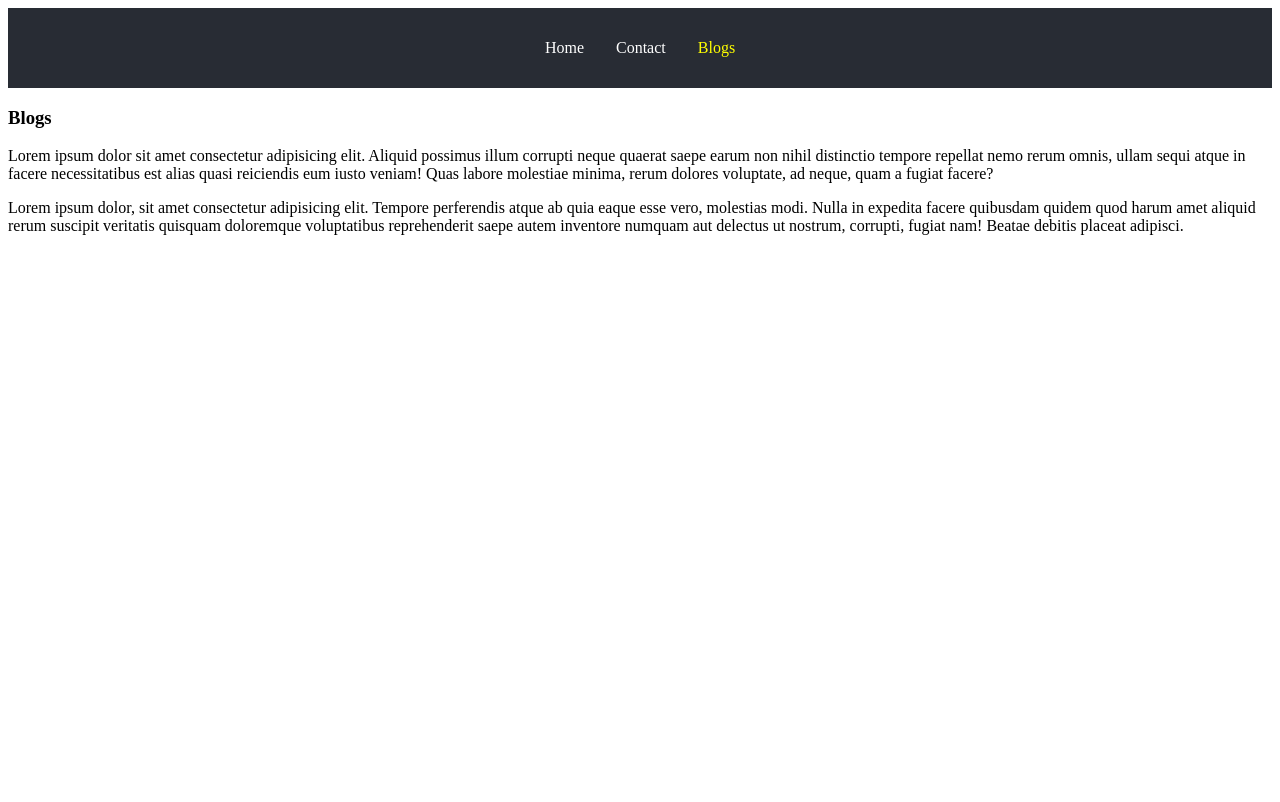
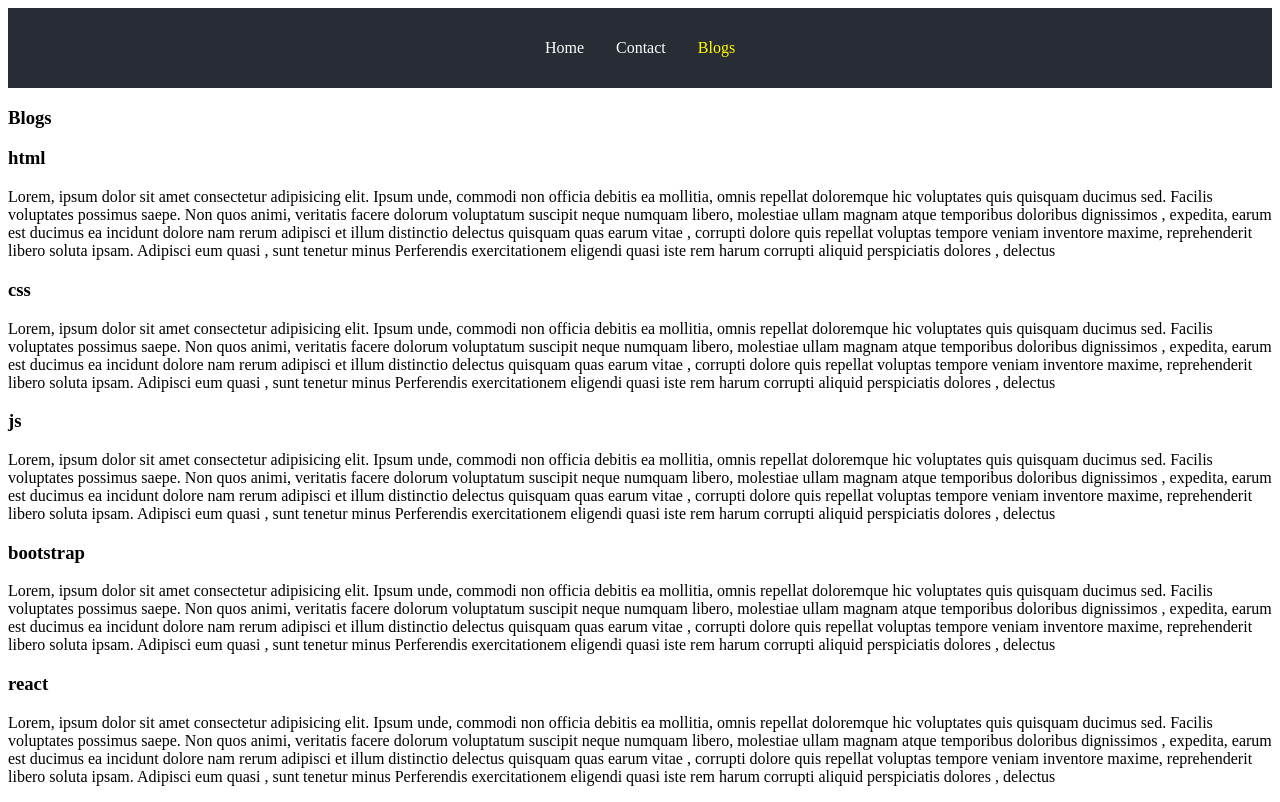
Before and after one commit to mdhasibulhasan907/React_Dynamic_Routing, a React (Vite) app: page /blogs in a window 1280 px wide. Built offline with nearby package versions, Linux system fonts and the light colour scheme.

Commit message:
Scenario created

```diff
--- /dev/null
+++ b/src/data.jsx
@@ -0,0 +1,60 @@
+export const blogsData=[
+
+ {
+    id:1,
+    title:"html",
+    body:`Lorem, ipsum dolor sit amet consectetur adipisicing elit. Ipsum unde, commodi non officia debitis ea mollitia,
+    omnis repellat doloremque hic voluptates quis quisquam ducimus sed. Facilis voluptates possimus saepe. Non quos animi,
+    veritatis facere dolorum voluptatum suscipit neque numquam libero, molestiae ullam magnam atque temporibus doloribus dignissimos ,
+    expedita, earum est ducimus ea incidunt dolore nam rerum adipisci et illum distinctio delectus quisquam quas earum vitae ,
+    corrupti dolore quis repellat voluptas tempore veniam inventore maxime, reprehenderit libero soluta ipsam. Adipisci eum quasi ,
+    sunt  tenetur minus Perferendis exercitationem eligendi quasi iste rem harum corrupti aliquid perspiciatis dolores ,
+    delectus`
+ },
+ {
+    id:2,
+    title:"css",
+    body:`Lorem, ipsum dolor sit amet consectetur adipisicing elit. Ipsum unde, commodi non officia debitis ea mollitia,
+    omnis repellat doloremque hic voluptates quis quisquam ducimus sed. Facilis voluptates possimus saepe. Non quos animi,
+    veritatis facere dolorum voluptatum suscipit neque numquam libero, molestiae ullam magnam atque temporibus doloribus dignissimos ,
+    expedita, earum est ducimus ea incidunt dolore nam rerum adipisci et illum distinctio delectus quisquam quas earum vitae ,
+    corrupti dolore quis repellat voluptas tempore veniam inventore maxime, reprehenderit libero soluta ipsam. Adipisci eum quasi ,
+    sunt  tenetur minus Perferendis exercitationem eligendi quasi iste rem harum corrupti aliquid perspiciatis dolores ,
+    delectus`
+ },
+ {
+    id:3,
+    title:"js",
+    body:`Lorem, ipsum dolor sit amet consectetur adipisicing elit. Ipsum unde, commodi non officia debitis ea mollitia,
+    omnis repellat doloremque hic voluptates quis quisquam ducimus sed. Facilis voluptates possimus saepe. Non quos animi,
+    veritatis facere dolorum voluptatum suscipit neque numquam libero, molestiae ullam magnam atque temporibus doloribus dignissimos ,
+    expedita, earum est ducimus ea incidunt dolore nam rerum adipisci et illum distinctio delectus quisquam quas earum vitae ,
+    corrupti dolore quis repellat voluptas tempore veniam inventore maxime, reprehenderit libero soluta ipsam. Adipisci eum quasi ,
+    sunt  tenetur minus Perferendis exercitationem eligendi quasi iste rem harum corrupti aliquid perspiciatis dolores ,
+    delectus`
+ },
+ {
+    id:4,
+    title:"bootstrap",
+    body:`Lorem, ipsum dolor sit amet consectetur adipisicing elit. Ipsum unde, commodi non officia debitis ea mollitia,
+    omnis repellat doloremque hic voluptates quis quisquam ducimus sed. Facilis voluptates possimus saepe. Non quos animi,
+    veritatis facere dolorum voluptatum suscipit neque numquam libero, molestiae ullam magnam atque temporibus doloribus dignissimos ,
+    expedita, earum est ducimus ea incidunt dolore nam rerum adipisci et illum distinctio delectus quisquam quas earum vitae ,
+    corrupti dolore quis repellat voluptas tempore veniam inventore maxime, reprehenderit libero soluta ipsam. Adipisci eum quasi ,
+    sunt  tenetur minus Perferendis exercitationem eligendi quasi iste rem harum corrupti aliquid perspiciatis dolores ,
+    delectus`
+
+ },
+ {
+    id:5,
+    title:"react",
+    body:`Lorem, ipsum dolor sit amet consectetur adipisicing elit. Ipsum unde, commodi non officia debitis ea mollitia,
+    omnis repellat doloremque hic voluptates quis quisquam ducimus sed. Facilis voluptates possimus saepe. Non quos animi,
+    veritatis facere dolorum voluptatum suscipit neque numquam libero, molestiae ullam magnam atque temporibus doloribus dignissimos ,
+    expedita, earum est ducimus ea incidunt dolore nam rerum adipisci et illum distinctio delectus quisquam quas earum vitae ,
+    corrupti dolore quis repellat voluptas tempore veniam inventore maxime, reprehenderit libero soluta ipsam. Adipisci eum quasi ,
+    sunt  tenetur minus Perferendis exercitationem eligendi quasi iste rem harum corrupti aliquid perspiciatis dolores ,
+    delectus`
+ }
+
+]
--- a/src/pages/Blogs.jsx
+++ b/src/pages/Blogs.jsx
@@ -1,11 +1,28 @@
-import React from 'react'
+// eslint-disable-next-line no-unused-vars
+import React,{useState} from 'react'
+
+import { blogsData } from '../data'
+import { Link } from 'react-router-dom';
 
 const Blogs = () => {
+  // eslint-disable-next-line no-unused-vars
+  const [blogs,setBlogs]=useState(blogsData);
   return (
     <div>
         <h3>Blogs</h3>
-       <p>Lorem ipsum dolor sit amet consectetur adipisicing elit. Aliquid possimus illum corrupti neque quaerat saepe earum non nihil distinctio tempore repellat nemo rerum omnis, ullam sequi atque in facere necessitatibus est alias quasi reiciendis eum iusto veniam! Quas labore molestiae minima, rerum dolores voluptate, ad neque, quam a fugiat facere?</p>
-        <p>Lorem ipsum dolor, sit amet consectetur adipisicing elit. Tempore perferendis atque ab quia eaque esse vero, molestias modi. Nulla in expedita facere quibusdam quidem quod harum amet aliquid rerum suscipit veritatis quisquam doloremque voluptatibus reprehenderit saepe autem inventore numquam aut delectus ut nostrum, corrupti, fugiat nam! Beatae debitis placeat adipisci.</p>
+        <section>
+          {
+            blogs.map((blog) => {
+              const {id,title,body}=blog;
+              return  <article key={id}>
+                <h3>{title}</h3>
+                <p>{body}</p>
+               {/* <Link to='/title'>leran more</Link> */}
+              </article>
+             })
+          }
+        </section>
+
     </div>
   )
 }
```
